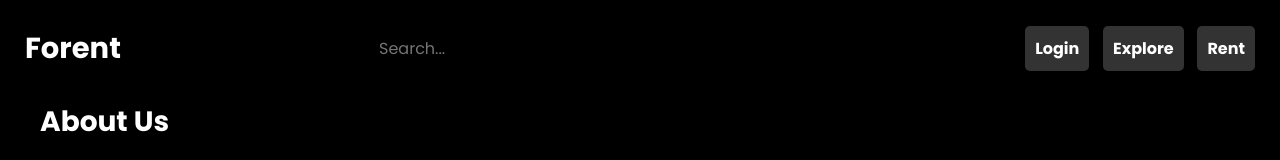
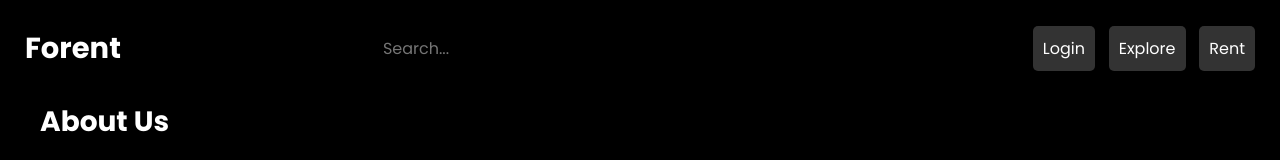
Before and after one commit to Manikanta79i/Contest-2---F1, a plain HTML site: page index.html in a window 1280 px wide. Shown: the top 160 px of the page. Drawn offline with Linux system fonts and the light colour scheme.

Commit message:
Update index.html

```diff
--- a/index.html
+++ b/index.html
@@ -15,9 +15,9 @@
 			<input type="text" placeholder="Search...">
 		</div>
 		<div class="buttons">
-			<button>Login</button>
-			<button>Explore</button>
-			<button>Rent</button>
+			<button style="font-weight: 100;">Login</button>
+			<button style="font-weight: 100;">Explore</button>
+			<button style="font-weight: 100;">Rent</button>
 		</div>
 	</header>
 		<h1>About Us</h1>
```
